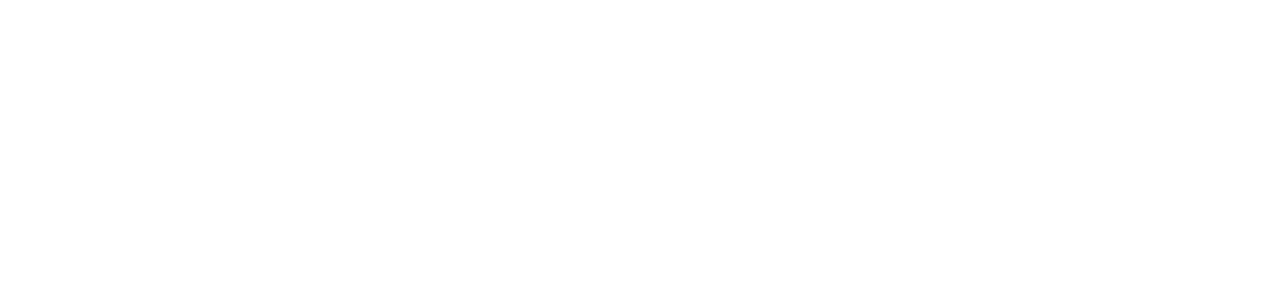
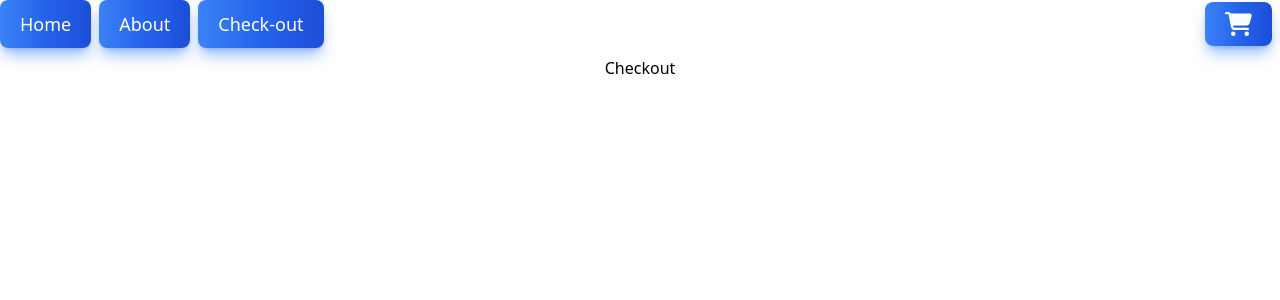
Before and after one commit to ericthiessen01/e-commerce, a React (Create React App) app: page /e-commerce/Cart in a window 1280 px wide. Shown: the top 300 px of the page. Built offline with nearby package versions, Linux system fonts and the light colour scheme.

Commit message:
added tailwind and nav

```diff
--- /dev/null
+++ b/postcss.config.js
@@ -0,0 +1,6 @@
+module.exports = {
+  plugins: {
+    tailwindcss: {},
+    autoprefixer: {},
+  },
+}
--- a/src/App.js
+++ b/src/App.js
@@ -1,14 +1,26 @@
 import './App.css';
-// import {
-//   BrowserRouter as Router,
-//   Routes,
-//   Route,
-//   Link
-// } from 'react-router-dom'
+import {
+  BrowserRouter as Router,
+  Routes,
+  Route,
+  Link
+} from 'react-router-dom'
+import Nav from './components/Nav'
+import Home from './pages/Home'
+import About from './pages/About'
+import Cart from './pages/Cart'
 
 function App() {
   return (
     <div className="App">
+      <Router>
+        <Nav />
+        <Routes>
+          <Route path='/e-commerce/' element={<Home />}/>
+          <Route path='/e-commerce/About' element={<About />}/>
+          <Route path='/e-commerce/Cart' element={<Cart />}/>
+        </Routes>
+      </Router>
     </div>
   );
 }
--- a/src/components/Nav.js
+++ b/src/components/Nav.js
@@ -1,7 +1,19 @@
 import React from 'react'
+import { useNavigate } from 'react-router-dom'
+import { FontAwesomeIcon } from '@fortawesome/react-fontawesome'
+import { faCartShopping } from '@fortawesome/free-solid-svg-icons'
 
 export default function Nav() {
-  return (
-    <div>Nav</div>
-  )
+    let navigate = useNavigate()
+
+    return (
+        <div className='nav-container flex justify-between items-center'>
+            <div className='nav-links flex'>
+                <div className='link text-white bg-gradient-to-r from-blue-500 via-blue-600 to-blue-700 hover:bg-gradient-to-br focus:ring-4 focus:outline-none focus:ring-blue-300 dark:focus:ring-blue-800 shadow-lg shadow-blue-500/50 dark:shadow-lg dark:shadow-blue-800/80 font-medium rounded-lg text-lg px-5 py-2.5 text-center mr-2 mb-2' onClick={() => {navigate("/e-commerce/")}} >Home</div>
+                <div className='link text-white bg-gradient-to-r from-blue-500 via-blue-600 to-blue-700 hover:bg-gradient-to-br focus:ring-4 focus:outline-none focus:ring-blue-300 dark:focus:ring-blue-800 shadow-lg shadow-blue-500/50 dark:shadow-lg dark:shadow-blue-800/80 font-medium rounded-lg text-lg px-5 py-2.5 text-center mr-2 mb-2' onClick={() => {navigate("/e-commerce/About")}} >About</div>
+                <div className='link text-white bg-gradient-to-r from-blue-500 via-blue-600 to-blue-700 hover:bg-gradient-to-br focus:ring-4 focus:outline-none focus:ring-blue-300 dark:focus:ring-blue-800 shadow-lg shadow-blue-500/50 dark:shadow-lg dark:shadow-blue-800/80 font-medium rounded-lg text-lg px-5 py-2.5 text-center mr-2 mb-2' onClick={() => {navigate("/e-commerce/Cart")}} >Check-out</div>
+            </div>
+            <FontAwesomeIcon icon={faCartShopping} size="5x" className='text-white bg-gradient-to-r from-blue-500 via-blue-600 to-blue-700 hover:bg-gradient-to-br focus:ring-4 focus:outline-none focus:ring-blue-300 dark:focus:ring-blue-800 shadow-lg shadow-blue-500/50 dark:shadow-lg dark:shadow-blue-800/80 font-medium rounded-lg text-2xl px-5 py-2.5 text-center mr-2 mb-2'/>
+        </div>
+    )
 }
--- a/src/index.css
+++ b/src/index.css
@@ -1,13 +1,3 @@
-body {
-  margin: 0;
-  font-family: -apple-system, BlinkMacSystemFont, 'Segoe UI', 'Roboto', 'Oxygen',
-    'Ubuntu', 'Cantarell', 'Fira Sans', 'Droid Sans', 'Helvetica Neue',
-    sans-serif;
-  -webkit-font-smoothing: antialiased;
-  -moz-osx-font-smoothing: grayscale;
-}
-
-code {
-  font-family: source-code-pro, Menlo, Monaco, Consolas, 'Courier New',
-    monospace;
-}
+@tailwind base;
+@tailwind components;
+@tailwind utilities;
--- /dev/null
+++ b/src/pages/About.js
@@ -0,0 +1,7 @@
+import React from 'react'
+
+export default function About() {
+  return (
+    <div>About</div>
+  )
+}
--- /dev/null
+++ b/src/pages/Cart.js
@@ -0,0 +1,7 @@
+import React from 'react'
+
+export default function Checkout() {
+  return (
+    <div>Checkout</div>
+  )
+}
--- /dev/null
+++ b/src/pages/Home.js
@@ -0,0 +1,7 @@
+import React from 'react'
+
+export default function Home() {
+  return (
+    <div>Home</div>
+  )
+}
--- /dev/null
+++ b/tailwind.config.js
@@ -0,0 +1,10 @@
+/** @type {import('tailwindcss').Config} */
+module.exports = {
+  content: [
+    "./src/**/*.{js,jsx,ts,tsx}",
+  ],
+  theme: {
+    extend: {},
+  },
+  plugins: [],
+}
```
Also changed, not shown: package.json (+10 -0 lines), 1 other file (tests, documents, lock files or other folders).
